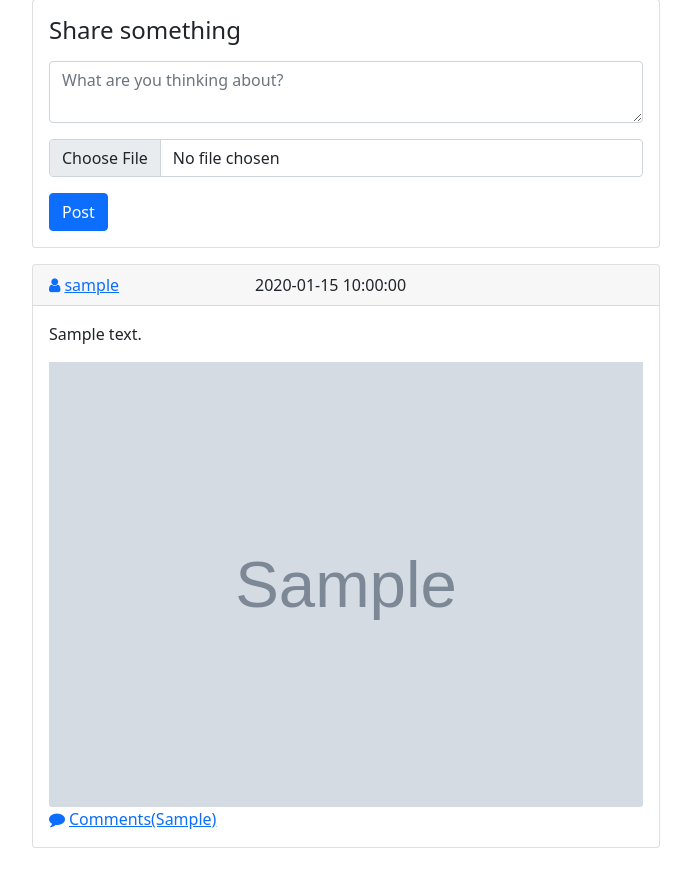
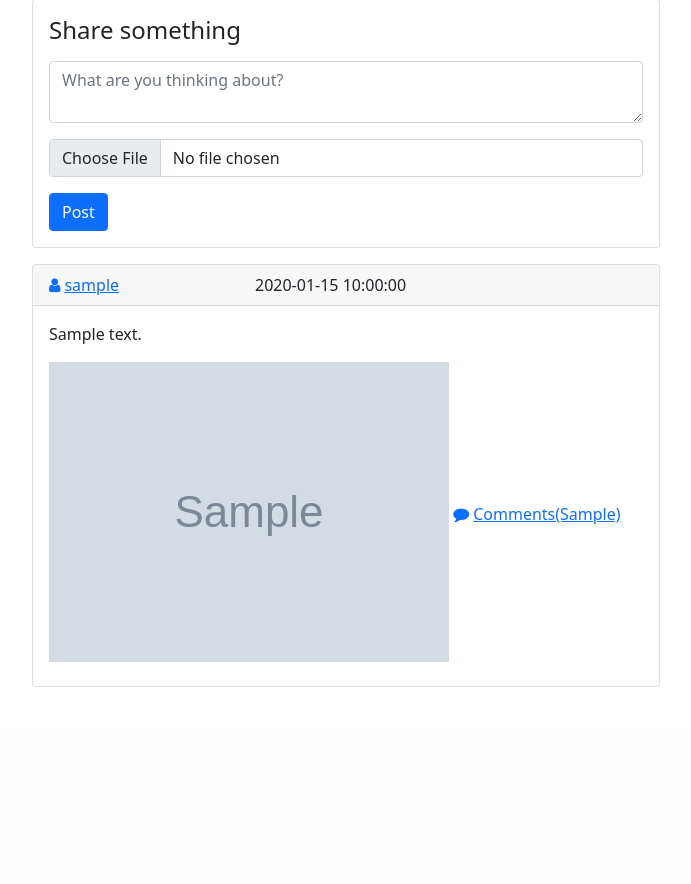
Before and after one commit to MagnusBook/social-insecurity, a Flask app: template app/templates/stream.html.j2 in a window 1280 px wide. Shown: the part 71-955 px from the top of the page, without its empty margins (294-985 px from the left). After the commit the page ends 758 px from the top, so only its background shows below. Run offline with Flask 2, Linux system fonts and the light colour scheme; the template is opened without the code that fills it: values that come from a table or form of the project are taken from there, most other values are stand-ins (such as "Sample title", 1, 10 or a date in 2020); grey boxes marked "Sample" are stand-in pictures; data that the repository does not hold is empty; some libraries are stand-ins or nearby versions.

Commit message:
Update html on stream page

```diff
--- a/app/templates/stream.html.j2
+++ b/app/templates/stream.html.j2
@@ -29,7 +29,7 @@
             </div>
             <div class="card-body">
               <p class="card-text">{{ post.content }}</p>
-              {% if post.image %}<img src="{{ '/static/uploads/' + post.image }}" class="card-img-bottom">{% endif %}
+              {% if post.image %}<img src="{{ '/static/uploads/' + post.image }}" class="img-fluid mb-2">{% endif %}
               <a href={{ url_for('comments', username=username, p_id=post.id) }}><span class="fa fa-comment me-1" aria-hidden="true"></span>Comments({{ post.cc }})</a>
             </div>
           </div>
```
